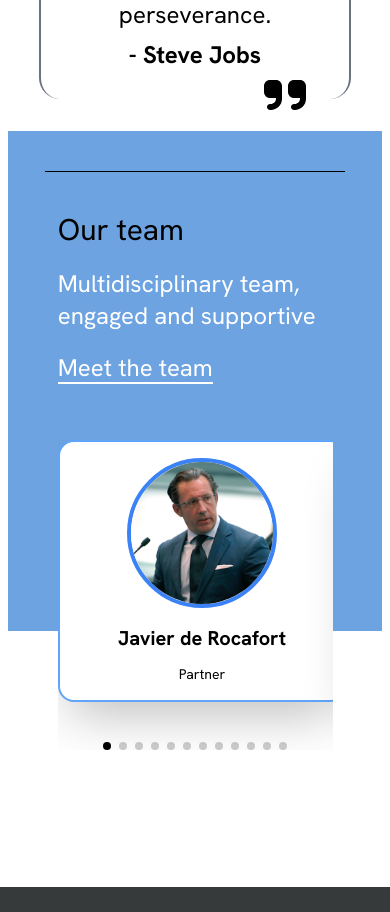
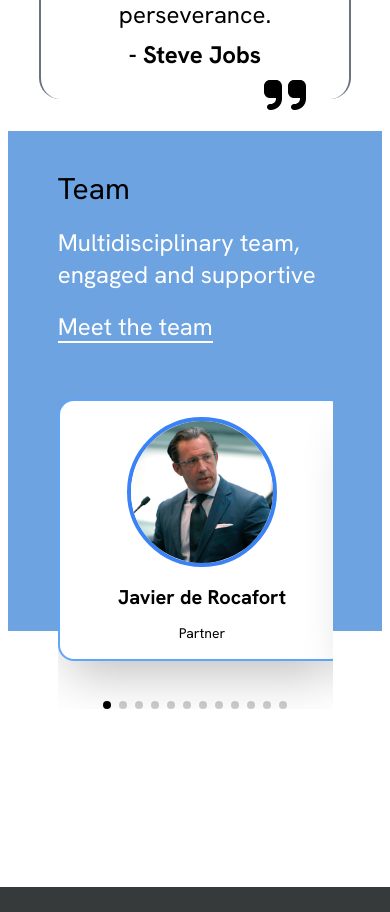
Before and after one commit to Shakib-Shajid/seaya-insomnia, a Next.js app: page / in a window 390 px wide. Shown: the part 1020-1932 px from the top of the page. Built offline with nearby package versions, Linux system fonts and the light colour scheme.

Commit message:
new logo added

```diff
--- a/src/components/Shared/Navbar.jsx
+++ b/src/components/Shared/Navbar.jsx
@@ -7,6 +7,7 @@ import { usePathname } from 'next/navigation'; // Import usePathname
 // aos
 import AOS from 'aos';
 import 'aos/dist/aos.css';
+import Image from 'next/image';
 
 const Navbar = () => {
     const [isScrolled, setIsScrolled] = useState(false);
@@ -15,9 +16,9 @@ const Navbar = () => {
     const pageName = pathParts[pathParts.length - 1] || 'home'; // Get the last part, default to 'home'
     console.log(pathname);
 
-    useEffect(()=>{
+    useEffect(() => {
         AOS.init();
-    },[])
+    }, [])
 
     useEffect(() => {
         const handleScroll = () => {
@@ -37,12 +38,13 @@ const Navbar = () => {
     };
 
     return (
-        <div className={`navbar fixed top-0 left-0 w-full z-10 transition-colors duration-300 font-hankenGrotesk lg:py-10 ${isScrolled ? 'bg-white' : 'bg-transparent'}`}>
+        <div className={`navbar fixed top-0 left-0 w-full z-10 transition-colors duration-300 font-hankenGrotesk lg:py-5 ${isScrolled ? 'bg-white' : 'bg-transparent'}`}>
             <div className="flex-1">
                 {isScrolled && (
-                    <Link href="/" className="btn btn-ghost rounded-none text-lg lg:text-xl border-black border-2 text-black ml-2 lg:ml-4 tracking-widest">
-                        SEAYA
-                    </Link>
+                    // <Link href="/" >
+                    //     <Image src="/m_logo.png" width="100" height="50" alt="" className='border border-red-600 ml-10'/>
+                    // </Link>
+                    <Image src="/m_logo.png" width="200" height="100" alt="" className=' ml-10' />
                 )}
             </div>
             <div className="flex-none">
@@ -73,7 +75,7 @@ const Navbar = () => {
                                         <Link href="/" onClick={closeModal}>
                                             <span className={`relative group ${pageName === 'home' ? 'underline' : ''}`}>
                                                 Home
-                                                <span className={`${pageName === 'home' ? '' : "absolute left-0 bottom-0 w-full h-[2px] bg-black transform transition-transform duration-500 origin-left scale-x-0 group-hover:scale-x-100 group-hover:origin-left"}`}></span>
+                                                <span className={`${pageName === 'home' ? '' : "absolute left-0 bottom-0 w-full h-[2px] bg-black transform transition-transform duration-500 origin-left scale-x-0 group-hover:scale-x-200100 group-hover:origin-left"}`}></span>
                                             </span>
                                         </Link>
                                     </li>
--- a/src/components/Team.jsx
+++ b/src/components/Team.jsx
@@ -20,10 +20,11 @@ const Team = () => {
         // bg-[#8a8a8c]
         <div className='bg-[#6da3e1] w-[96%] mb-64 h-[500px] md:h-[700px] lg:h-screen mx-auto font-hankenGrotesk'>
             <div className='w-[80%] md:w-10/12 mx-auto'>
-                <div className='pt-10 md:pt-12'>
+                {/* <div className='pt-10 md:pt-12'>
                     <hr className='border-black' />
-                </div>
-                <h3 className='text-3xl md:text-5xl pt-10 mx-auto w-11/12 md:w-11/12' data-aos="fade-down">Our team</h3>
+                </div> */}
+                {/* <h3 className='text-3xl md:text-5xl pt-10 mx-auto w-11/12 md:w-11/12' data-aos="fade-down">Our team</h3> */}
+                <h3 className='text-3xl md:text-5xl pt-10 mx-auto w-11/12 md:w-11/12 ' data-aos="fade-down">Team</h3>
                 <div className='w-11/12 mx-auto text-white' data-aos="fade-down">
                     <p className='text-2xl md:text-3xl py-5 md:py-10'>Multidisciplinary team, engaged and supportive</p>
 
```
Also changed, not shown: public/Insomnia Lab logo.png (added), public/m_logo.png (added), src/app/globals.css (line endings or trailing spaces).
